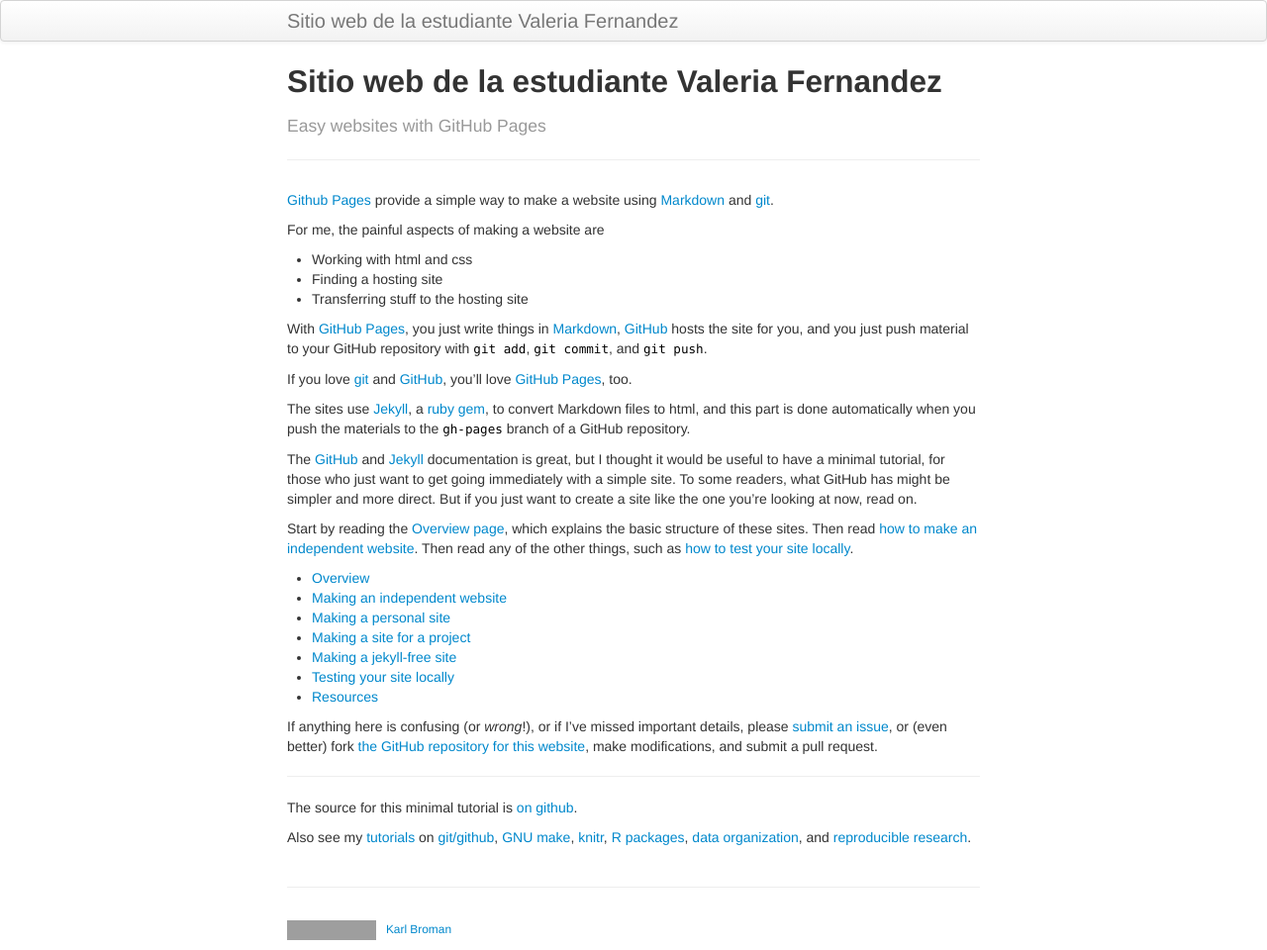
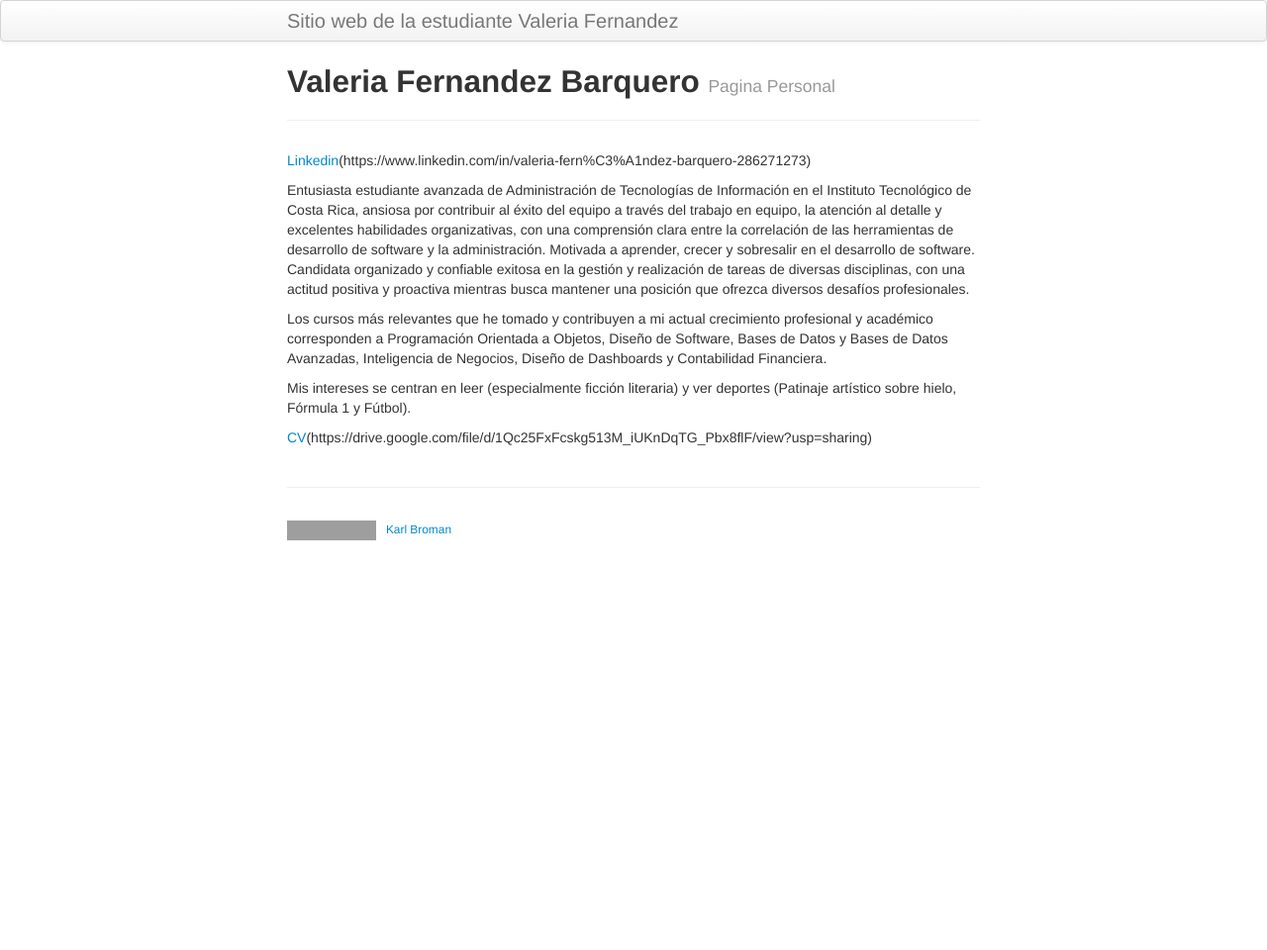
Before and after one commit to vuhleh/vuhleh.github.io, a Jekyll site: the page built from index.md, in a window 1280 px wide. Shown: the whole page at 99% size. Built offline with Jekyll 4.4.1, drawn with Linux system fonts in a browser that asks for light colours; after the commit the page ends 900 px from its top, so only the background shows below that; grey boxes are pictures that could not be loaded.

Commit message:
Cambios pt2
Attemped to add estudio, cursos más relevantes que ha tomado, intereses y CV

```diff
--- a/index.md
+++ b/index.md
@@ -1,9 +1,22 @@
 ---
 layout: page
-title: Sitio web de la estudiante Valeria Fernandez
-tagline: Easy websites with GitHub Pages
-description: ¡Esta es mi página personal!
+title: Valeria Fernandez Barquero
+tagline: Pagina Personal
+description: ¡Esta es mi pagina personal!
 ---
+
+[Linkedin](assets/Linkedin-Logo.png)(https://www.linkedin.com/in/valeria-fern%C3%A1ndez-barquero-286271273)
+
+Entusiasta estudiante avanzada de Administración de Tecnologías de Información en el Instituto Tecnológico de Costa Rica, ansiosa por contribuir al éxito del equipo a través del trabajo en equipo, la atención al detalle y excelentes habilidades organizativas, con una comprensión clara entre la correlación de las herramientas de desarrollo de software y la administración. Motivada a  aprender, crecer y sobresalir en el desarrollo de software. Candidata organizado y confiable exitosa en la gestión y realización de tareas de diversas disciplinas, con una actitud positiva y proactiva mientras busca mantener una posición que ofrezca diversos desafíos profesionales.
+
+Los cursos más relevantes que he tomado y contribuyen a mi actual crecimiento profesional y académico corresponden a Programación Orientada a Objetos, Diseño de Software, Bases de Datos y Bases de Datos Avanzadas, Inteligencia de Negocios, Diseño de Dashboards y Contabilidad Financiera.
+
+Mis intereses se centran en leer (especialmente ficción literaria) y ver deportes (Patinaje artístico sobre hielo, Fórmula 1 y Fútbol).
+
+[CV](assets/adobelogo.png)(https://drive.google.com/file/d/1Qc25FxFcskg513M_iUKnDqTG_Pbx8flF/view?usp=sharing)
+
+
+{% comment %}
 
 [Github Pages](https://pages.github.com) provide a simple way to make a
 website using
@@ -70,3 +83,5 @@ Also see my [tutorials](https://kbroman.org/tutorials) on
 [R packages](https://kbroman.org/pkg_primer),
 [data organization](https://kbroman.org/dataorg),
 and [reproducible research](https://kbroman.org/steps2rr).
+
+{% endcomment %}
```
Also changed, not shown: assets/Linkedin-Logo.png (added), assets/adobelogo.png (added).
